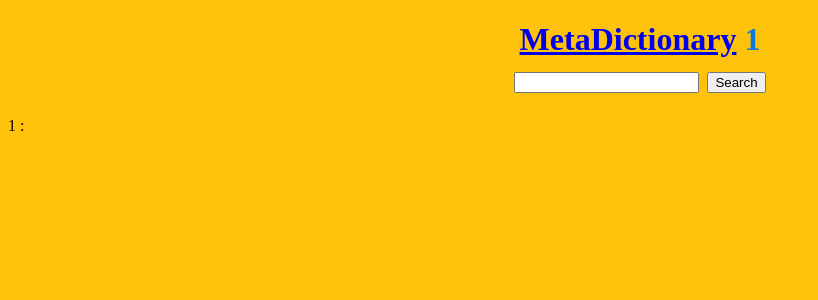
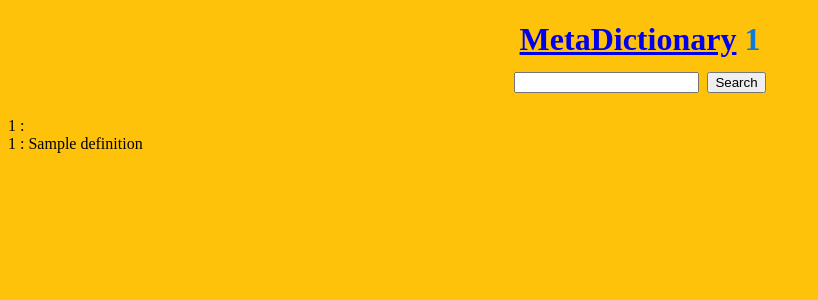
Before and after one commit to margin25/meta-app, a Django app: page /1 in a window 1280 px wide. Shown: the top 300 px of the page, without its empty margins (0-818 px from the left). Run offline with Django 4.2, Linux system fonts and the light colour scheme; tables that the repository leaves empty hold one stand-in row (values such as "Sample post"); a database or web service that is not in the repository returns one stand-in record (values such as "Sample title"); data that the repository does not hold is empty.

Commit message:
Fixed edge case issue with json file format

```diff
--- a/words/templates/wordpage.html
+++ b/words/templates/wordpage.html
@@ -16,6 +16,8 @@
         </h1>
         <p>
             {{word}} : {{definition}}
+            <br>
+            {{word}} : {{slangDef}}
         </p>
     </body>
 </html>
--- a/words/views.py
+++ b/words/views.py
@@ -32,7 +32,11 @@
     if (definition == "pseq"):
         definition = (((((((wordJson[0]['def'])[0])['sseq'])[0])[0])[1])[0][1])['dt'][0][1]
     else:
-        definition = (    ((((((((wordJson[0]['def'])[0])['sseq'])[0])[0])[1])['dt'])[0])[1]   )
+        definition = (    ((((((((wordJson[0]['def'])[0])['sseq'])[0])[0])[1])['dt'])[0])[0]   )
+        if (definition == "uns"):
+            definition = (    (((((((((((wordJson[0]['def'])[0])['sseq'])[0])[0])[1])['dt'])[0])[1])[0])[0])[1]   )
+        else:
+            definition = (    ((((((((wordJson[0]['def'])[0])['sseq'])[0])[0])[1])['dt'])[0])[1]   )
     definition = definition[4:]
 
     if (definition.find("{it}")):
@@ -58,11 +62,16 @@
     response = requests.get(url)
     wordJson = response.json()
 
+    #get definition for random word
     definition =   ((((((wordJson[0]['def'])[0])['sseq'])[0])[0])[0])
     if (definition == "pseq"):
         definition = (((((((wordJson[0]['def'])[0])['sseq'])[0])[0])[1])[0][1])['dt'][0][1]
     else:
-        definition = (    ((((((((wordJson[0]['def'])[0])['sseq'])[0])[0])[1])['dt'])[0])[1]   )
+        definition = (    ((((((((wordJson[0]['def'])[0])['sseq'])[0])[0])[1])['dt'])[0])[0]   )
+        if (definition == "uns"):
+            definition = (    (((((((((((wordJson[0]['def'])[0])['sseq'])[0])[0])[1])['dt'])[0])[1])[0])[0])[1]   )
+        else:
+            definition = (    ((((((((wordJson[0]['def'])[0])['sseq'])[0])[0])[1])['dt'])[0])[1]   )
     definition = definition[4:]
 
     if (definition.find("{it}")):
```
